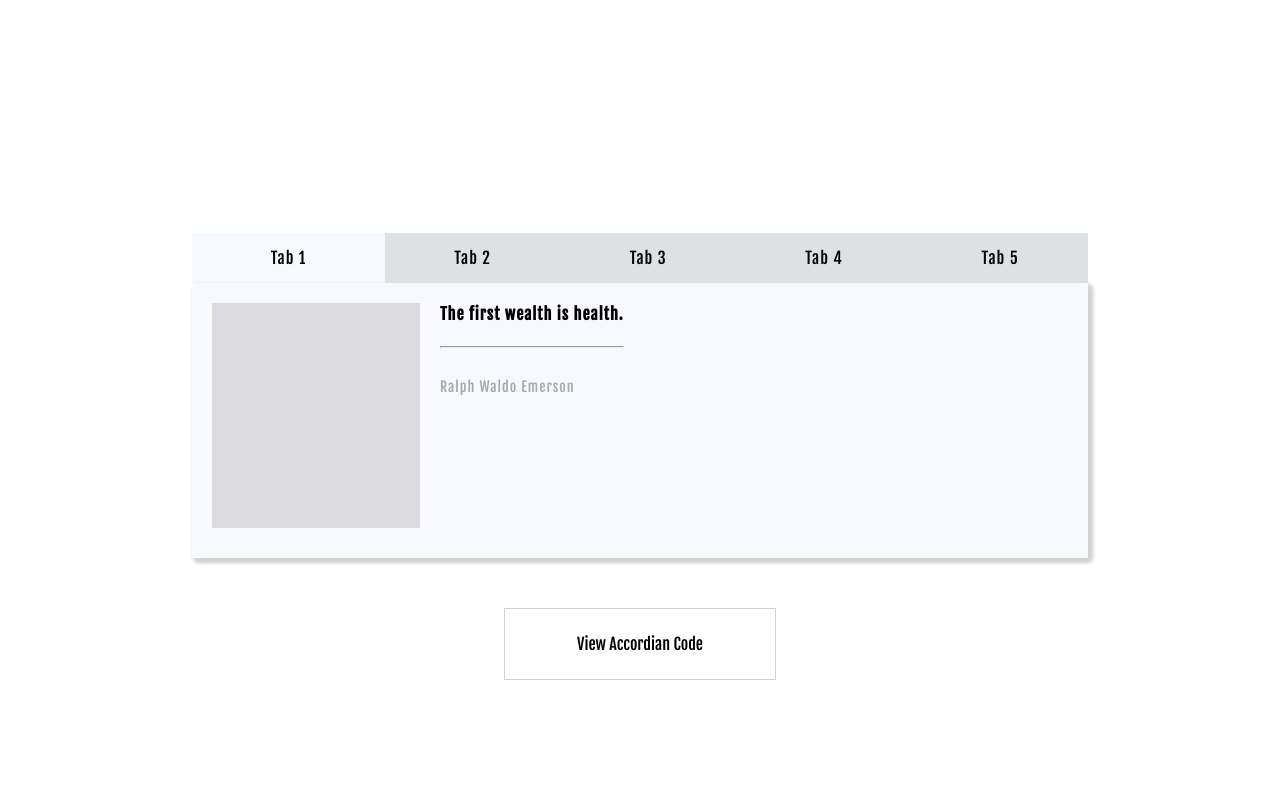
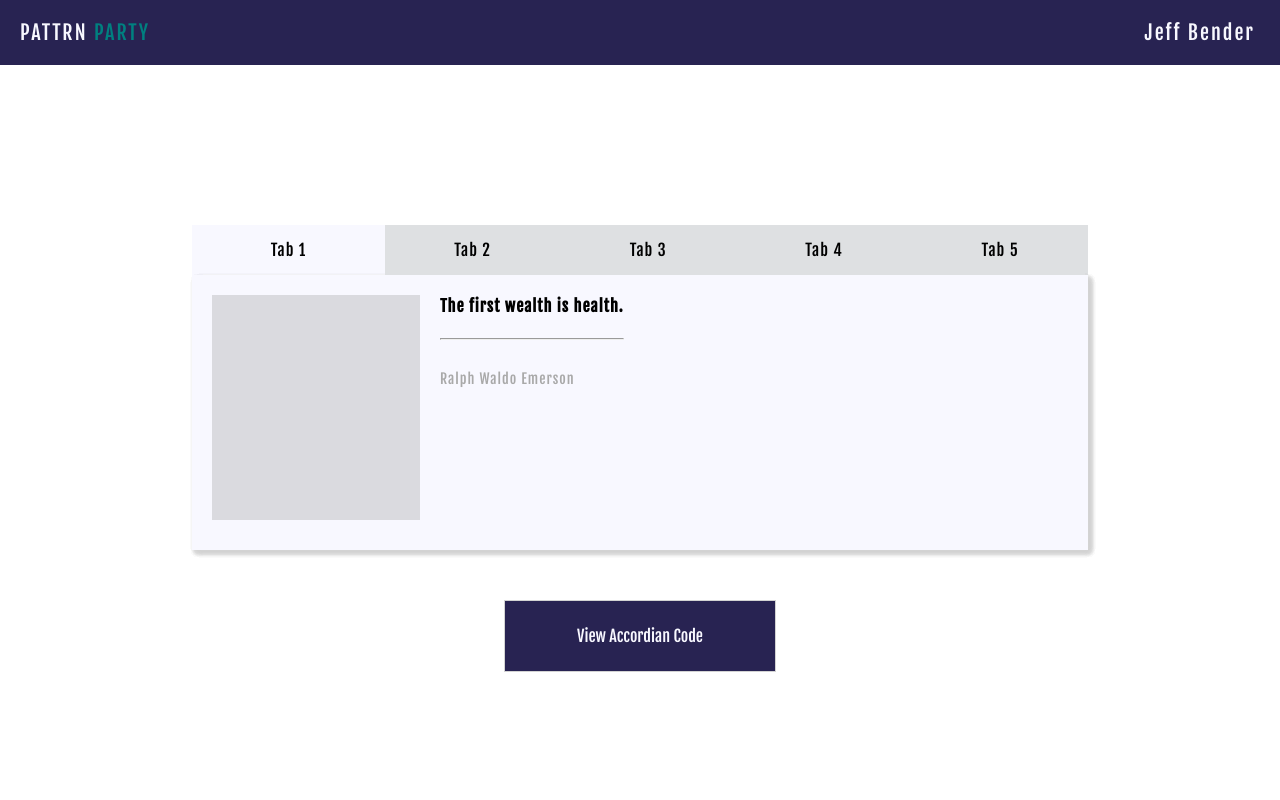
Before and after one commit to j25bender/pattern, a plain HTML site: page index.html in a window 1280 px wide. Shown: the top 800 px of the page. Drawn offline with Linux system fonts and the light colour scheme.

Commit message:
added banner

```diff
--- a/index.html
+++ b/index.html
@@ -3,10 +3,18 @@
   <head>
     <meta charset="utf-8">
     <meta name="viewport" content="width=device-width">
-    <title>repl.it</title>
+    <title>PATTRN PARTY</title>
     <link href="./styles.css" rel="stylesheet" type="text/css" />
   </head>
   <body>
+
+    <div id="banner">
+      <div id="pattern">PATTRN
+        <span id="span1">PARTY</span>
+      </div>
+      <span id="span2">Jeff Bender</span>
+    </div>
+
     <div id="component-container">
       <div id="card-container">
 
--- a/styles.css
+++ b/styles.css
@@ -1,4 +1,35 @@
 @import url('https://fonts.googleapis.com/css?family=Fjalla+One');
+
+body {
+  font-family: 'Fjalla One', sans-serif;
+  margin: 0;
+}
+
+#banner {
+  background-color: rgb(40, 35, 82);
+  display: flex;
+  font-size: 20px;
+  letter-spacing: 2px;
+  justify-content: space-between;
+  height: 25px;
+  padding: 20px;
+  position: fixed;
+  width: 100vw;
+  z-index: 3;
+}
+
+#pattern {
+  color: ghostwhite;
+}
+
+#span1 {
+  color: teal;
+}
+
+#span2 {
+  color: ghostwhite;
+  margin-right: 45px;
+}
 
 #component-container {
   align-items: center;
@@ -95,7 +126,8 @@ p {
 
 .view-code {
   border: 1px solid lightgrey;
-  font-family: 'Fjalla One', sans-serif;
+  background-color: rgb(40, 35, 82);
+  color: ghostwhite;
   height: 45px;
   margin: auto;
   margin-top: 20px;
@@ -210,7 +242,11 @@ header input {
   #component-container {
     align-items: flex-start;
     height: 435px;
-    margin-top: 0;
+    margin-top: 0px;
+  }
+
+  #tab-container {
+    padding-top: 65px;
   }
 
   .card {
@@ -244,6 +280,7 @@ header input {
   .card,
   #tab-container {
     margin: auto;
+    padding-top: 65px;
     width: 100vw;
   }
 
```
